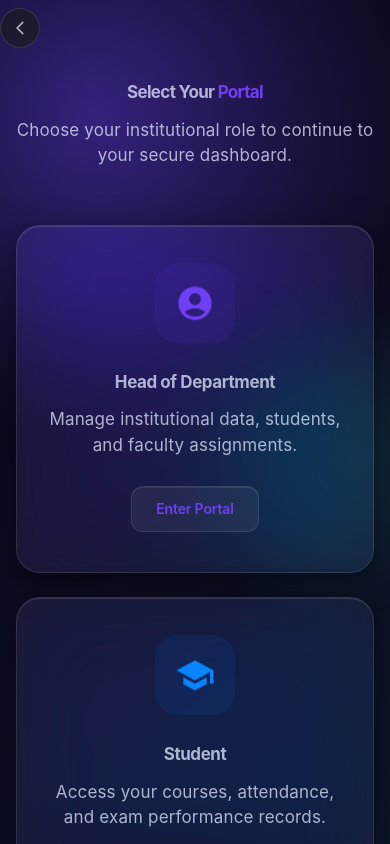
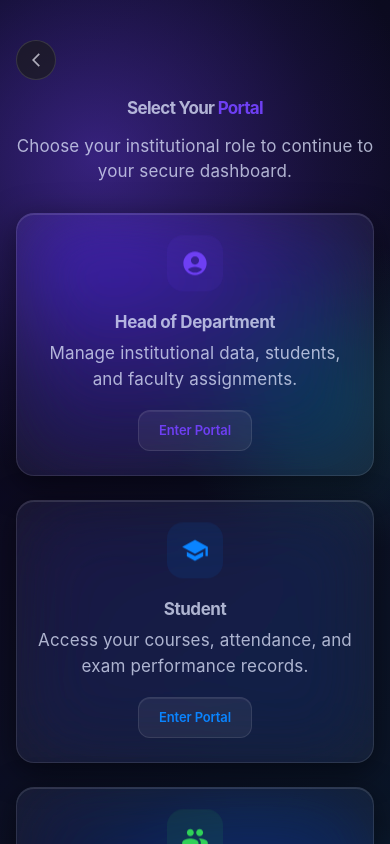
Before and after one commit to armansingh1196/TRACKADEMIX, a React (Vite) app in the folder frontend/: page /choose in a window 390 px wide. Shown: the top 844 px of the page. Built offline with nearby package versions, Linux system fonts and the light colour scheme.

Commit message:
fix(mobile): comprehensive mobile responsiveness - compact cards, inline back button, scaled typography, global breakpoints

```diff
--- a/frontend/src/index.css
+++ b/frontend/src/index.css
@@ -492,3 +492,37 @@ h5 { font-family: var(--font-heading); font-weight: 700; font-size: clamp(0.95re
 .fade-in {
   animation: fadeIn 0.8s cubic-bezier(0.16, 1, 0.3, 1) forwards;
 }
+
+/* ── Global Mobile Responsiveness ── */
+@media (max-width: 600px) {
+  .MuiPaper-root {
+    border-radius: 14px !important;
+  }
+
+  .MuiContainer-root {
+    padding-left: 16px !important;
+    padding-right: 16px !important;
+  }
+
+  .MuiButton-root {
+    font-size: 0.875rem !important;
+    padding: 8px 16px !important;
+  }
+
+  .MuiButton-sizeLarge {
+    padding: 10px 20px !important;
+  }
+
+  h1 {
+    font-size: clamp(1.6rem, 8vw, 2.4rem) !important;
+  }
+
+  h2 {
+    font-size: clamp(1.3rem, 6vw, 2rem) !important;
+  }
+
+  ::-webkit-scrollbar {
+    width: 3px;
+    height: 3px;
+  }
+}
--- a/frontend/src/pages/ChooseUser.js
+++ b/frontend/src/pages/ChooseUser.js
@@ -64,7 +64,7 @@ const ChooseUser = ({ visitor }) => {
       <Orb style={{ top: '20%', left: '40%', background: 'radial-gradient(circle, rgba(45,212,191,0.15) 0%, transparent 65%)', width: 350, height: 350 }} />
 
       <Container maxWidth="lg" sx={{ position: 'relative', zIndex: 2 }}>
-        <Box sx={{ position: 'absolute', top: -72, left: 0 }}>
+        <Box sx={{ position: { xs: 'relative', md: 'absolute' }, top: { md: -72 }, left: { md: 0 }, mb: { xs: 2, md: 0 } }}>
           <Tooltip title="Back to Homepage">
             <BackBtn onClick={() => navigate('/')}>
               <ArrowBackIosNew sx={{ fontSize: 16 }} />
@@ -86,12 +86,12 @@ const ChooseUser = ({ visitor }) => {
             <Grid item xs={12} sm={6} md={4} key={role.name}>
               <RoleCard elevation={0} onClick={() => navigateHandler(role.name)} accent={role.color} style={{ animationDelay: `${i * 0.08}s` }}>
                 <RoleIconBox rolecolor={role.color}>
-                  {React.cloneElement(role.icon, { sx: { fontSize: 40 } })}
+                  {React.cloneElement(role.icon, { sx: { fontSize: { xs: 28, md: 40 } } })}
                 </RoleIconBox>
-                <Typography sx={{ fontFamily: 'var(--font-sf)', fontWeight: 700, fontSize: '1.25rem', letterSpacing: '-0.025em', color: '#fff', mb: 1.5, mt: 0.5 }}>
+                <Typography sx={{ fontFamily: 'var(--font-sf)', fontWeight: 700, fontSize: { xs: '1.05rem', md: '1.25rem' }, letterSpacing: '-0.025em', color: '#fff', mb: { xs: 0.75, md: 1.5 }, mt: 0.5 }}>
                   {role.label}
                 </Typography>
-                <Typography sx={{ fontFamily: 'var(--font-sf)', fontSize: '0.9375rem', color: 'rgba(235,235,245,0.45)', lineHeight: 1.5 }}>
+                <Typography sx={{ fontFamily: 'var(--font-sf)', fontSize: { xs: '0.8125rem', md: '0.9375rem' }, color: 'rgba(235,235,245,0.45)', lineHeight: 1.5 }}>
                   {role.desc}
                 </Typography>
                 <EnterButton rolecolor={role.color}>Enter Portal</EnterButton>
@@ -127,6 +127,11 @@ const StyledMain = styled.div`
   align-items: center;
   justify-content: center;
   padding: 80px 0;
+
+  @media (max-width: 600px) {
+    padding: 40px 0 60px;
+    align-items: flex-start;
+  }
 `;
 
 const Orb = styled.div`
@@ -140,6 +145,10 @@ const PageHeader = styled(Box)`
   text-align: center;
   margin-bottom: 56px;
   animation: fadeUp 0.6s cubic-bezier(0.16,1,0.3,1) both;
+
+  @media (max-width: 600px) {
+    margin-bottom: 28px;
+  }
 `;
 
 const BackBtn = styled(IconButton)`
@@ -169,6 +178,11 @@ const RoleCard = styled(Paper)`
     color: white !important;
     animation: fadeUp 0.6s cubic-bezier(0.16,1,0.3,1) both;
 
+    @media (max-width: 600px) {
+      padding: 24px 20px !important;
+      border-radius: 18px !important;
+    }
+
     &:hover {
       transform: translateY(-14px) scale(1.02) !important;
       border-color: ${props => props.accent ? `${props.accent}60` : 'rgba(110,63,243,0.5)'} !important;
@@ -191,6 +205,13 @@ const RoleIconBox = styled(Box)`
   transition: all 0.4s cubic-bezier(0.34, 1.56, 0.64, 1);
   animation: ${floatCard} 7s ease-in-out infinite;
 
+  @media (max-width: 600px) {
+    width: 56px;
+    height: 56px;
+    border-radius: 16px;
+    margin-bottom: 16px;
+  }
+
   ${RoleCard}:hover & {
     transform: scale(1.12);
     background: ${props => props.rolecolor ? `${props.rolecolor}28` : 'rgba(110,63,243,0.24)'};
@@ -211,4 +232,10 @@ const EnterButton = styled(Box)`
   background: rgba(255, 255, 255, 0.06);
   border: 1px solid rgba(255, 255, 255, 0.1);
   box-shadow: inset 0 1px 0 rgba(255,255,255,0.08);
+
+  @media (max-width: 600px) {
+    margin-top: 18px;
+    padding: 9px 20px;
+    font-size: 0.8125rem;
+  }
 `;
--- a/frontend/src/pages/Homepage.js
+++ b/frontend/src/pages/Homepage.js
@@ -158,6 +158,10 @@ const StyledMain = styled.div`
   align-items: center;
   padding: 80px 0;
 
+  @media (max-width: 600px) {
+    padding: 48px 0 40px;
+  }
+
   @media (min-width: 900px) {
     height: 100vh;
     padding: 0;
@@ -192,6 +196,13 @@ const PillBadge = styled.div`
   letter-spacing: 0.05em;
   text-transform: uppercase;
   margin-bottom: 28px;
+
+  @media (max-width: 600px) {
+    font-size: 0.625rem;
+    padding: 5px 12px;
+    gap: 6px;
+    margin-bottom: 20px;
+  }
 `;
 
 const HeroTitle = styled(Typography)`
@@ -216,6 +227,11 @@ const HeroSubtitle = styled(Typography)`
   line-height: 1.55 !important;
   max-width: 520px;
   margin-bottom: 40px !important;
+
+  @media (max-width: 600px) {
+    font-size: 0.9375rem !important;
+    margin-bottom: 28px !important;
+  }
 `;
 
 const CTARow = styled(Box)`
@@ -223,6 +239,11 @@ const CTARow = styled(Box)`
   gap: 14px;
   margin-bottom: 36px;
   flex-wrap: wrap;
+
+  @media (max-width: 600px) {
+    gap: 10px;
+    margin-bottom: 24px;
+  }
 `;
 
 const FooterNote = styled(Typography)`
```
